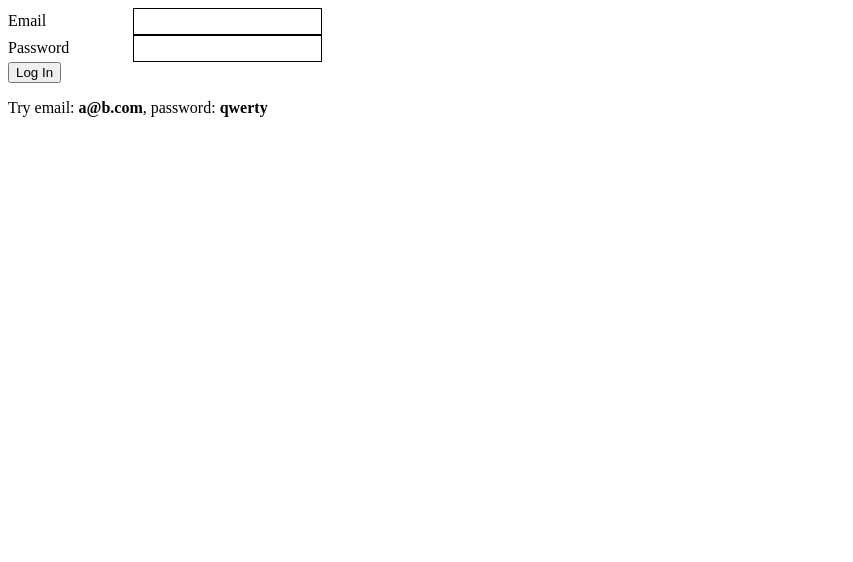
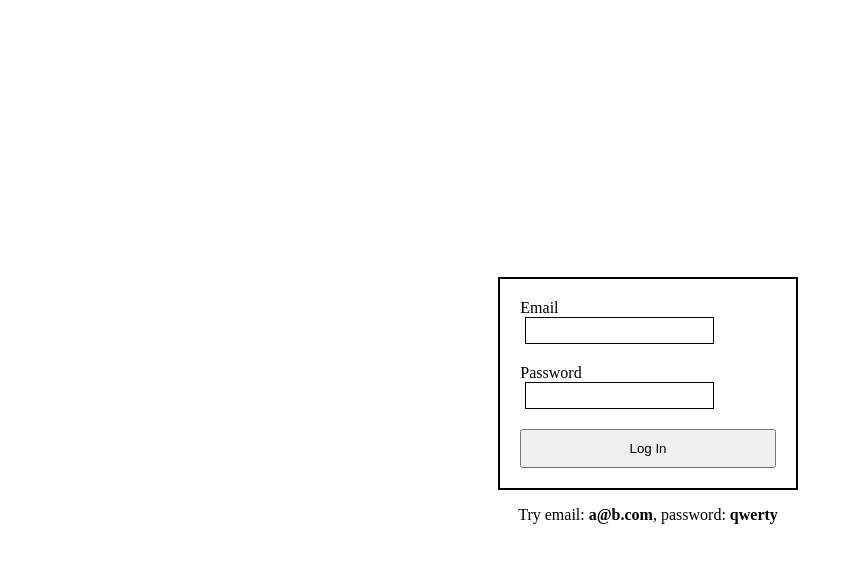
Before and after one commit to zrk/2pages, a Vue app: page / in a window 1280 px wide. Shown: the top 562 px of the page, without its empty margins (0-853 px from the left). Built offline with nearby package versions, Linux system fonts and the light colour scheme.

Commit message:
add some styling for Login and LoginView

```diff
--- a/src/components/Login.vue
+++ b/src/components/Login.vue
@@ -1,7 +1,8 @@
 <template>
-  <div class="login">
+  <div class="login" :class="{ loading: isLoading }">
 
     <InputField
+      class="login__field"
       v-model="email"
       name="email"
       label="Email"
@@ -10,6 +11,7 @@
     />
 
     <InputField
+      class="login__field"
       type="password"
       v-model="password"
       name="password"
@@ -19,6 +21,7 @@
     />
 
     <button
+      class="login__submit"
       :disabled="!isSubmitEnabled"
       @click="submit"
     >
@@ -100,3 +103,34 @@ export default {
   },
 };
 </script>
+
+
+<style lang="scss">
+.login {
+  display: flex;
+  flex-direction: column;
+}
+
+.loading {
+  .login__submit {
+    border-color: green;
+  }
+}
+
+.login__field,
+.login__submit,
+.login__error {
+  margin: 10px;
+}
+
+.login__submit,
+.login__error {
+  padding: 10px;
+}
+
+.login__error {
+  text-align: center;
+  color: red;
+  border: 2px solid;
+}
+</style>
--- a/src/views/LoginView.vue
+++ b/src/views/LoginView.vue
@@ -25,3 +25,25 @@ export default {
   data() { return { properEmail, properPassword }; },
 };
 </script>
+
+
+<style>
+.login-view {
+  position: fixed;
+  width: 100%;
+  height: 100%;
+  display: flex;
+  flex-flow: column;
+  align-items: center;
+  justify-content: center;
+}
+
+.login-view__comment{
+  text-align: center;
+}
+
+.login-view__form {
+  border: 2px solid;
+  padding: 10px;
+}
+</style>
```
